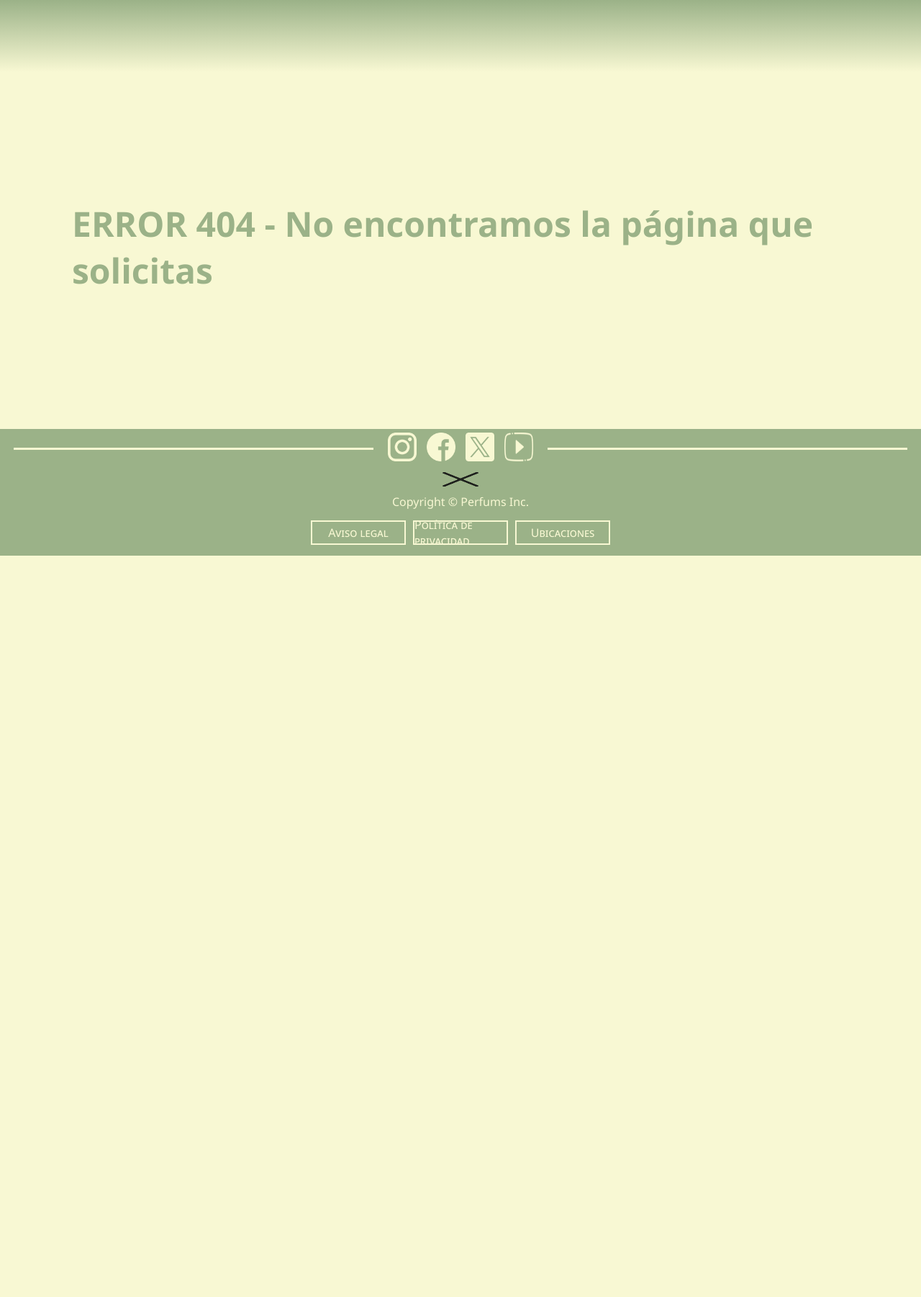
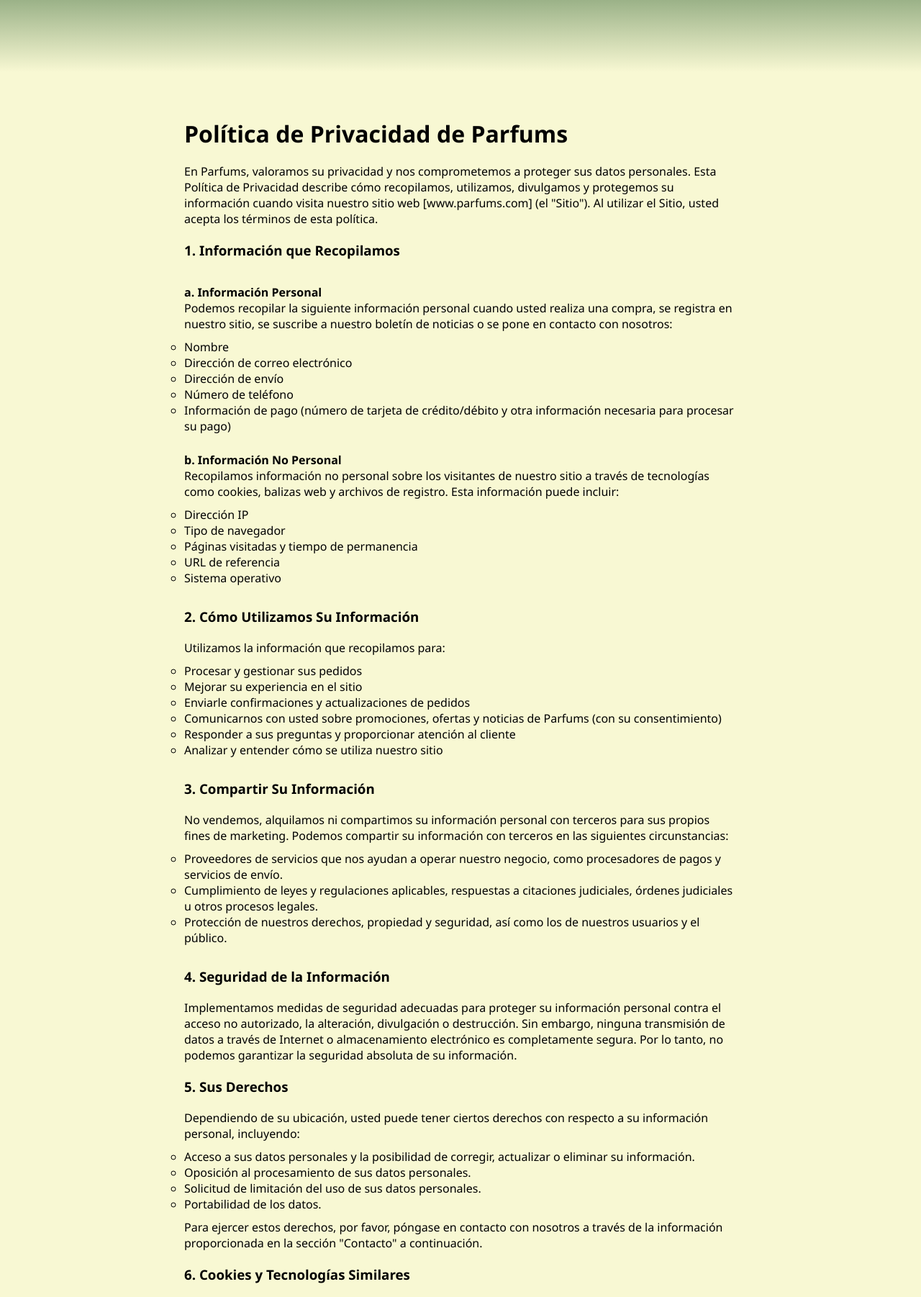
Before and after one commit to moingi/perfums, a PHP site: page /politicas-de-privacidad in a window 1280 px wide. Shown: the part 150-1952 px from the top of the page at 72% size. Before the commit the page ends 922 px from the top, so only its background shows below. Run offline with PHP 8.4, Linux system fonts and the light colour scheme.

Commit message:
3 commit

```diff
--- a/css/general.css
+++ b/css/general.css
@@ -159,3 +159,41 @@
 .reglog a:hover{
     font-weight: bolder;
 }
+
+.principal{
+    height: auto;
+    width: 100%;
+    display: flex;
+    flex-direction: column;
+    align-items: center;
+}
+.pring{
+    height: 500px;
+    width: 70%;
+    background-color: aqua;
+    margin-top: 5px;
+}
+
+.promjpg{
+    width: 70%;
+    height: 500px;
+}
+
+.politicas{
+    padding: 5% 20% 0% 20%;
+}
+.politicas ul{
+    padding: 10px 0px 10px 0px;
+}
+.politicas ul li{
+    list-style: circle;
+}
+.politicas h1{
+    padding: 0px 0px 20px 0px;
+}
+.politicas h3{
+    padding: 20px 0px 20px 0px;
+}
+.politicas h4{
+    padding: 15px 0px 0px 0px;
+}
--- a/index.php
+++ b/index.php
@@ -13,7 +13,7 @@
     'home' => 'pages/home.php',
     'login' => 'pages/login.php',
     'register' => 'pages/register.php',
-    'politicas_de_privacidad' => 'pages/politicas de privacidad.php',
+    'politicas-de-privacidad' => 'pages/politicas de privacidad.php',
     'contact' => 'pages/contact.php',
 ];
 
--- a/pages/login.php
+++ b/pages/login.php
@@ -23,7 +23,7 @@
                 </div>
                 <div class="logpoliticas">
                     <input class="abc" type="checkbox" required>
-                    <p>He leído y acepto las <a href="/politicas_de_privacidad">Políticas de privacidad</a></p>
+                    <p>He leído y acepto las <a href="/politicas-de-privacidad">Políticas de privacidad</a></p>
                 </div>
                 <input type="submit" value="Iniciar sesión">
                 <div class="logreg">
--- a/pages/politicas de privacidad.php
+++ b/pages/politicas de privacidad.php
@@ -7,29 +7,101 @@
     <link rel="stylesheet" href="../css/footer.css">
     <link rel="stylesheet" href="../css/general.css">
     <link rel="stylesheet" href="../css/color.css">
-    <title>Índice - Parfums</title>
+    <title>Políticas de privacidad - Parfums</title>
 </head>
     <body>
         <?php require __DIR__ . '/../templates/header.html'; ?>
-        <h1>a</h1>
-        <h1>a</h1>
-        <h1>a</h1>
-        <h1>a</h1>
-        <h1>a</h1>
-        <h1>a</h1>
-        <h1>a</h1>
-        <h1>a</h1>
-        <h1>a</h1>
-        <h1>a</h1>
-        <h1>a</h1>
-        <h1>a</h1>
-        <h1>a</h1>
-        <h1>a</h1>
-        <h1>a</h1>
-        <h1>a</h1>
-        <h1>a</h1>
-        <h1>a</h1>
-        <h1>a</h1>
+
+        <div class="politicas">
+            <h1>Política de Privacidad de Parfums</h1>
+            <p>En Parfums, valoramos su privacidad y nos comprometemos a proteger sus datos personales. Esta Política de Privacidad describe cómo recopilamos, utilizamos, divulgamos y protegemos su información cuando visita nuestro sitio web [www.parfums.com] (el "Sitio"). Al utilizar el Sitio, usted acepta los términos de esta política.</p>
+
+            <h3>1. Información que Recopilamos</h3>
+            <h4>a. Información Personal</h4>
+
+            <p>Podemos recopilar la siguiente información personal cuando usted realiza una compra, se registra en nuestro sitio, se suscribe a nuestro boletín de noticias o se pone en contacto con nosotros:</p>
+
+            <ul>
+                <li>Nombre</li>
+                <li>Dirección de correo electrónico</li>
+                <li>Dirección de envío</li>
+                <li>Número de teléfono</li>
+                <li>Información de pago (número de tarjeta de crédito/débito y otra información necesaria para procesar su pago)</li>
+            </ul>
+
+            <h4>b. Información No Personal</h4>
+
+            <p>Recopilamos información no personal sobre los visitantes de nuestro sitio a través de tecnologías como cookies, balizas web y archivos de registro. Esta información puede incluir:</p>
+
+            <ul>
+                <li>Dirección IP</li>
+                <li>Tipo de navegador</li>
+                <li>Páginas visitadas y tiempo de permanencia</li>
+                <li>URL de referencia</li>
+                <li>Sistema operativo</li>
+            </ul>
+
+            <h3>2. Cómo Utilizamos Su Información</h3>
+
+            <p>Utilizamos la información que recopilamos para:</p>
+
+            <ul>
+                <li>Procesar y gestionar sus pedidos</li>
+                <li>Mejorar su experiencia en el sitio</li>
+                <li>Enviarle confirmaciones y actualizaciones de pedidos</li>
+                <li>Comunicarnos con usted sobre promociones, ofertas y noticias de Parfums (con su consentimiento)</li>
+                <li>Responder a sus preguntas y proporcionar atención al cliente</li>
+                <li>Analizar y entender cómo se utiliza nuestro sitio</li>
+            </ul>
+
+            <h3>3. Compartir Su Información</h3>
+
+            <p>No vendemos, alquilamos ni compartimos su información personal con terceros para sus propios fines de marketing. Podemos compartir su información con terceros en las siguientes circunstancias:</p>
+
+            <ul>
+                <li>Proveedores de servicios que nos ayudan a operar nuestro negocio, como procesadores de pagos y servicios de envío.</li>
+                <li>Cumplimiento de leyes y regulaciones aplicables, respuestas a citaciones judiciales, órdenes judiciales u otros procesos legales.</li>
+                <li>Protección de nuestros derechos, propiedad y seguridad, así como los de nuestros usuarios y el público.</li>
+            </ul>
+
+            <h3>4. Seguridad de la Información</h3>
+
+            <p>Implementamos medidas de seguridad adecuadas para proteger su información personal contra el acceso no autorizado, la alteración, divulgación o destrucción. Sin embargo, ninguna transmisión de datos a través de Internet o almacenamiento electrónico es completamente segura. Por lo tanto, no podemos garantizar la seguridad absoluta de su información.</p>
+
+            <h3>5. Sus Derechos</h3>
+
+            <p>Dependiendo de su ubicación, usted puede tener ciertos derechos con respecto a su información personal, incluyendo:</p>
+
+            <ul>
+                <li>Acceso a sus datos personales y la posibilidad de corregir, actualizar o eliminar su información.</li>
+                <li>Oposición al procesamiento de sus datos personales.</li>
+                <li>Solicitud de limitación del uso de sus datos personales.</li>
+                <li>Portabilidad de los datos.</li>
+            </ul>
+
+            <p>Para ejercer estos derechos, por favor, póngase en contacto con nosotros a través de la información proporcionada en la sección "Contacto" a continuación.</p>
+
+            <h3>6. Cookies y Tecnologías Similares</h3>
+
+            <p>Utilizamos cookies y tecnologías similares para mejorar su experiencia en nuestro sitio, analizar el tráfico del sitio y personalizar el contenido. Puede ajustar la configuración de su navegador para rechazar cookies o alertarle cuando se envíen cookies. Sin embargo, algunas funciones del sitio pueden no funcionar correctamente sin cookies.</p>
+
+            <h3>7. Cambios a Esta Política de Privacidad</h3>
+
+            <p>Nos reservamos el derecho de actualizar esta Política de Privacidad en cualquier momento. Le notificaremos sobre cualquier cambio mediante la publicación de la nueva política en esta página. Le recomendamos que revise esta política periódicamente para estar informado sobre cómo protegemos su información.</p>
+
+            <h3>8. Contacto</h3>
+
+            <p>Si tiene alguna pregunta o inquietud sobre esta Política de Privacidad, por favor, póngase en contacto con nosotros a través de:</p>
+
+            <ul>
+                <li>Correo electrónico: privacidad@parfums.com</li>
+                <li>Dirección: Parfums, Calle de los Perfumes, 123, Ciudad, País</li>
+            </ul>
+
+            <p>Gracias por confiar en Parfums.</p>
+
+        </div>
+
         <?php require __DIR__ . '/../templates/footer.html'; ?>
     </body>
 </html>
--- a/pages/register.php
+++ b/pages/register.php
@@ -7,7 +7,7 @@
     <link rel="stylesheet" href="../css/footer.css">
     <link rel="stylesheet" href="../css/general.css">
     <link rel="stylesheet" href="../css/color.css">
-    <title>Login - Parfums</title>
+    <title>Registro - Parfums</title>
 </head>
 <body>
     <?php require __DIR__ . '/../templates/header.html'; ?>
--- a/templates/footer.html
+++ b/templates/footer.html
@@ -7,7 +7,6 @@
             <a href=""><img src="../img/footer/instagram_1.png" alt=""></a>
             <a href=""><img src="../img/footer/facebook.png" alt=""></a>
             <a href=""><img src="../img/footer/x.png" alt=""></a>
-            <a href=""><img src="../img/footer/youtube.png" alt=""></a>
         </div>
         <div>
             <hr>
@@ -25,7 +24,7 @@
                 <p>Aviso legal</p>
             </div>
         </a>
-        <a href="/politicas_de_privacidad">
+        <a href="/politicas-de-privacidad">
             <div>
                 <p>Política de privacidad</p>
             </div>
--- /dev/null
+++ b/templates/promociones/jpg.php
@@ -0,0 +1,4 @@
+<div class="promjpg">
+    <div></div>
+    <div></div>
+</div>
```
Also changed, not shown: pages/home.php (+26 -47 lines).
